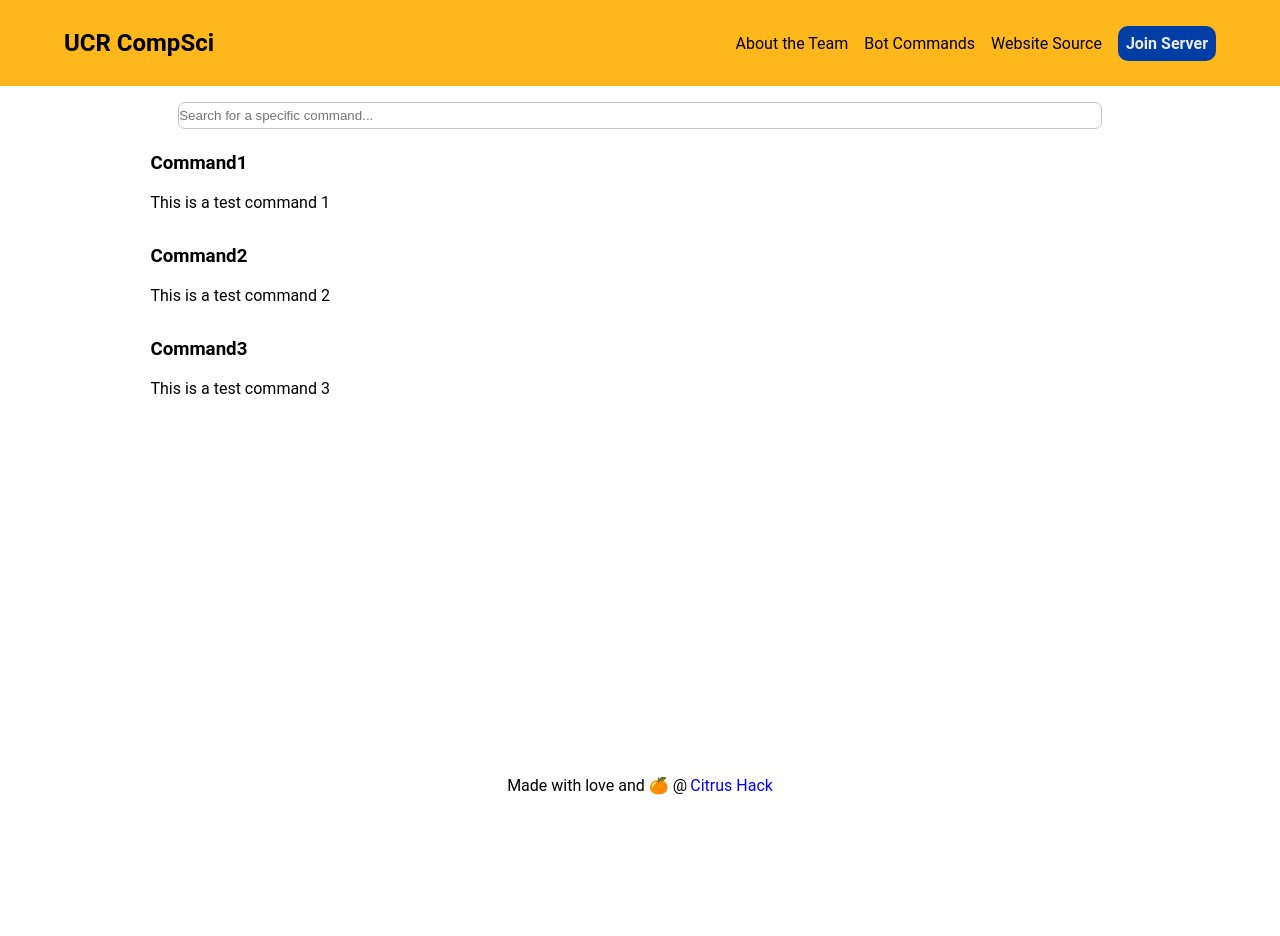
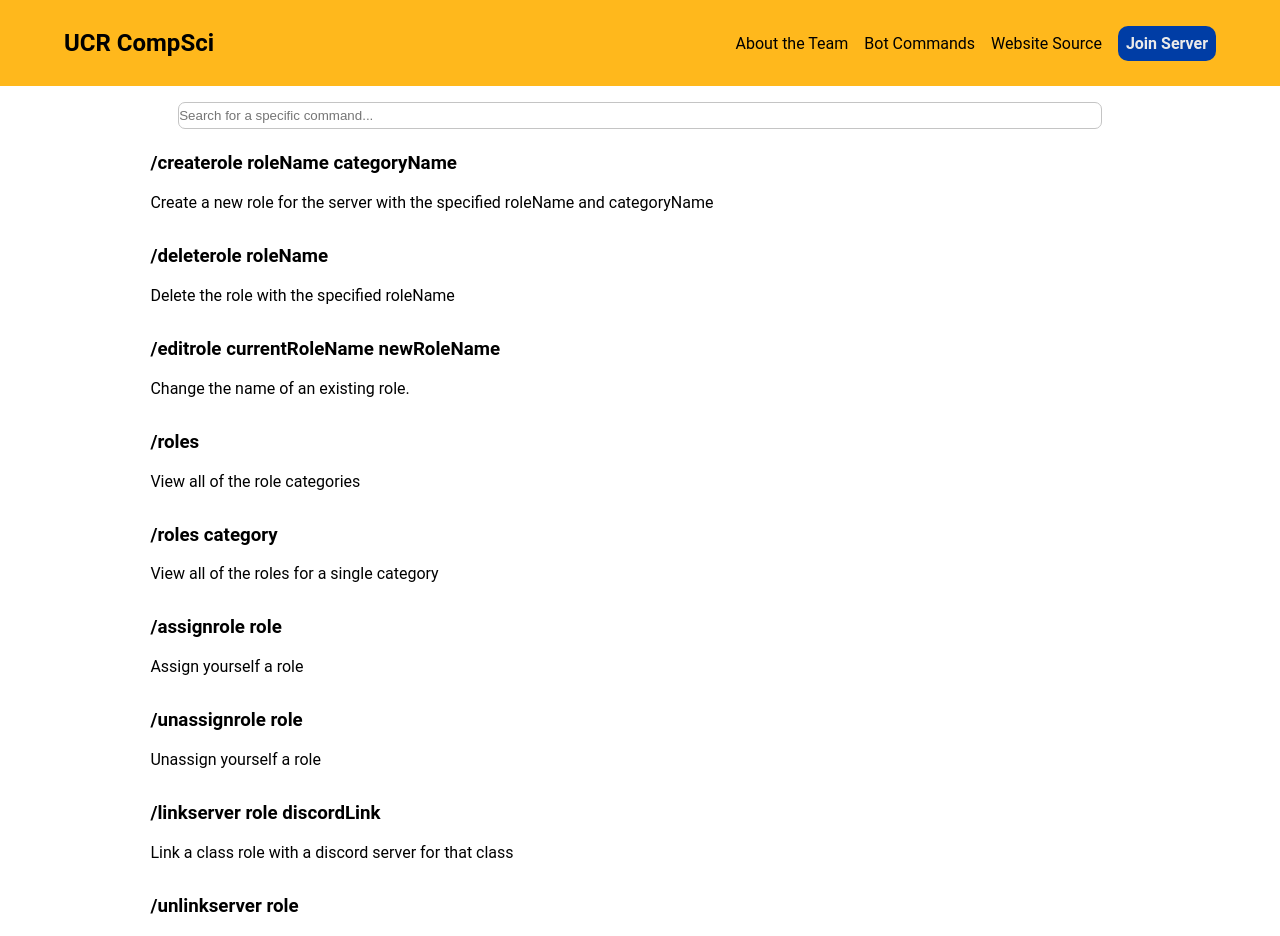
Before and after one commit to raymondwzeng/ucr-cs-website, a Next.js app in the folder client/: page /documentation in a window 1280 px wide. Shown: the top 936 px of the page. Before the commit the page ends 800 px from the top, so only its background shows below. Built offline with nearby package versions, Linux system fonts and the light colour scheme.

Commit message:
Filled out the descriptions for commands on the Bot commands page

```diff
--- a/client/pages/documentation.js
+++ b/client/pages/documentation.js
@@ -4,9 +4,16 @@ import Header from './components/header'
 import { useState } from 'react'
 
 let commands = {
-    Command1: "This is a test command 1",
-    Command2: "This is a test command 2",
-    Command3: "This is a test command 3"
+    "/createrole roleName categoryName" : "Create a new role for the server with the specified roleName and categoryName",
+    "/deleterole roleName" : "Delete the role with the specified roleName",
+    "/editrole currentRoleName newRoleName" : "Change the name of an existing role.",
+    "/roles" : "View all of the role categories",
+    "/roles category" : "View all of the roles for a single category",
+    "/assignrole role" : "Assign yourself a role",
+    "/unassignrole role" : "Unassign yourself a role",
+    "/linkserver role discordLink" : "Link a class role with a discord server for that class",
+    "/unlinkserver role" : "Unlink all servers from a class role",
+    "/nukeserver" : "Unlink all servers from all class roles"
 }
 
 var commandJSX = []
```
